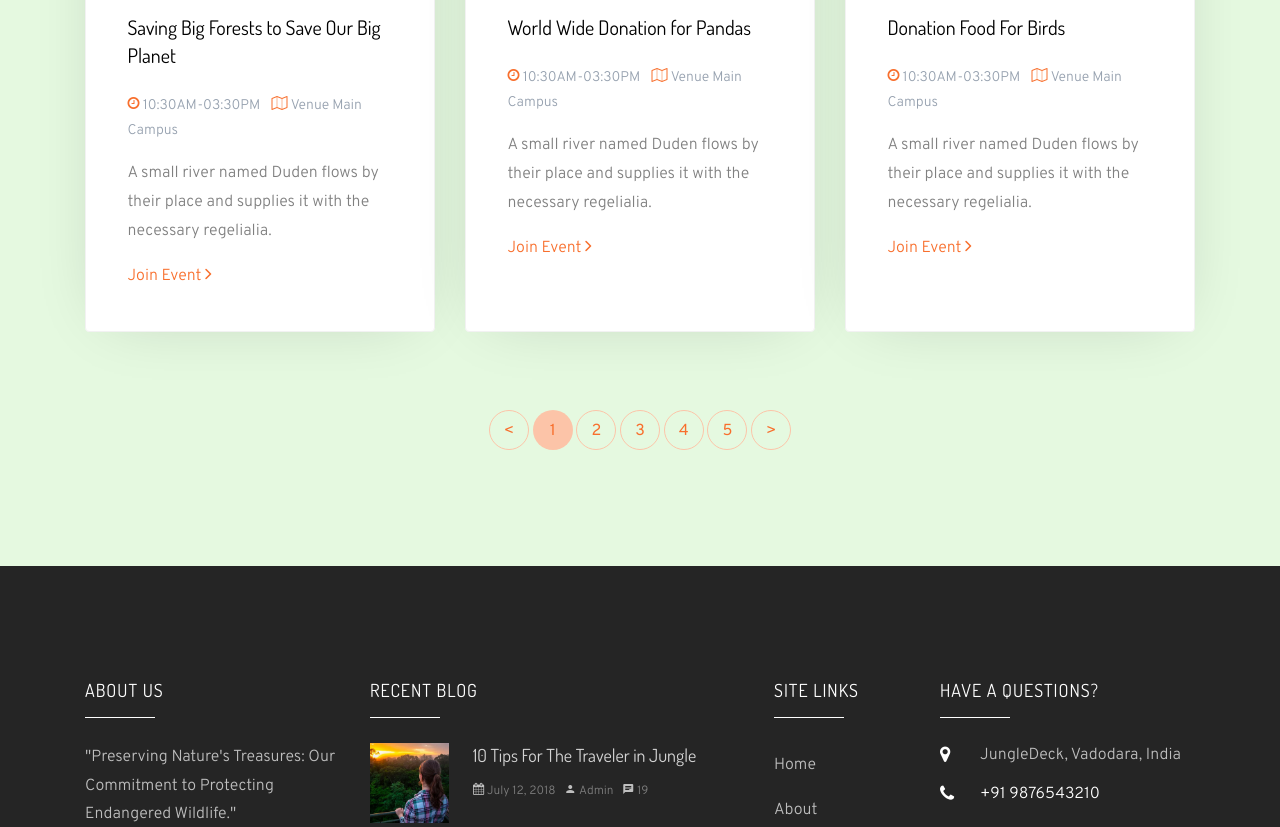
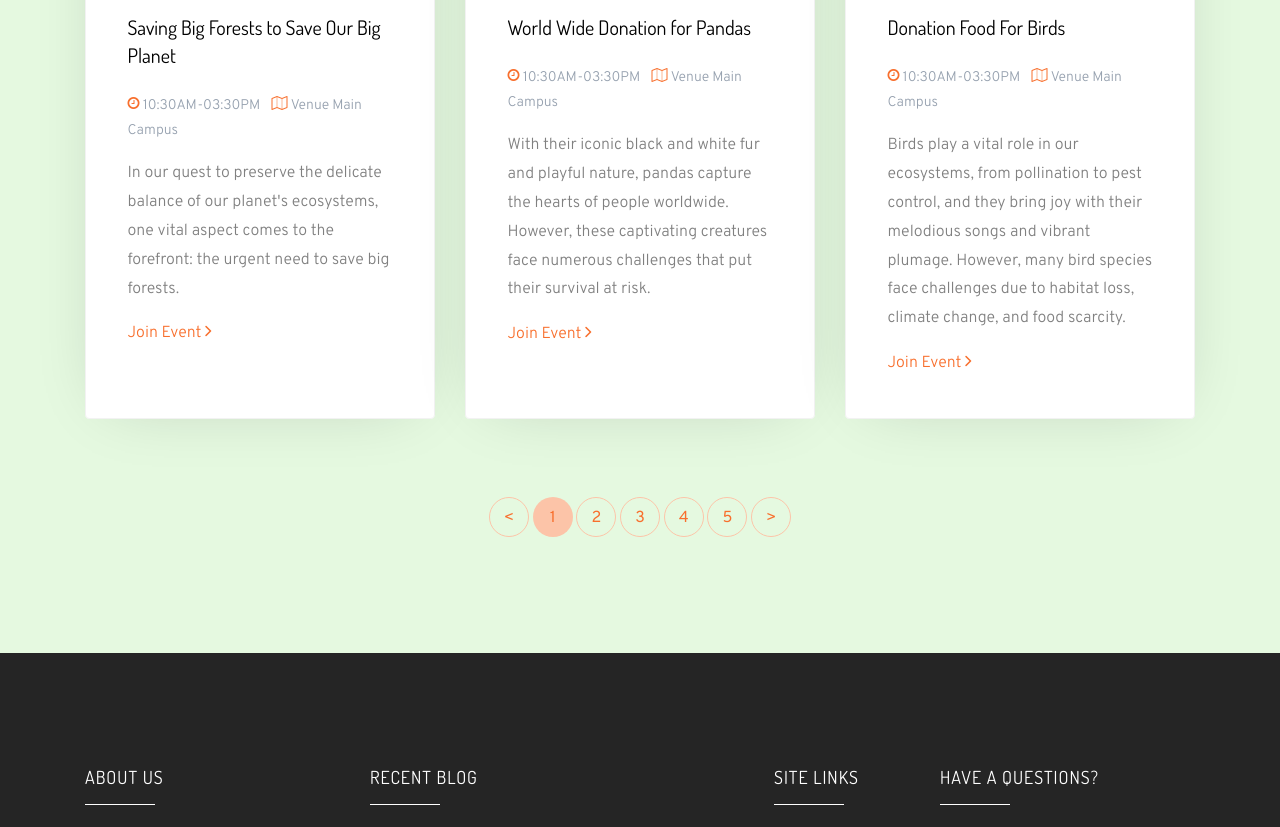
Before and after one commit to vasuparmar03/JungleDeck, a plain HTML site: page event.html in a window 1280 px wide. Shown: the part 1103-1930 px from the top of the page. Drawn offline with Linux system fonts and the light colour scheme; some packages are replaced by stand-ins of ours; no server answers; files whose address does not match are found by name.

Commit message:
update event.html

```diff
--- a/event.html
+++ b/event.html
@@ -150,8 +150,7 @@
                   <span><i class="icon-map-o"></i> Venue Main Campus</span>
                 </p>
                 <p>
-                  A small river named Duden flows by their place and supplies it
-                  with the necessary regelialia.
+                  In our quest to preserve the delicate balance of our planet's ecosystems, one vital aspect comes to the forefront: the urgent need to save big forests.
                 </p>
                 <p>
                   <a href="event.html"
@@ -189,8 +188,7 @@
                   <span><i class="icon-map-o"></i> Venue Main Campus</span>
                 </p>
                 <p>
-                  A small river named Duden flows by their place and supplies it
-                  with the necessary regelialia.
+                  With their iconic black and white fur and playful nature, pandas capture the hearts of people worldwide. However, these captivating creatures face numerous challenges that put their survival at risk.
                 </p>
                 <p>
                   <a href="event.html"
@@ -228,8 +226,7 @@
                   <span><i class="icon-map-o"></i> Venue Main Campus</span>
                 </p>
                 <p>
-                  A small river named Duden flows by their place and supplies it
-                  with the necessary regelialia.
+                  Birds play a vital role in our ecosystems, from pollination to pest control, and they bring joy with their melodious songs and vibrant plumage. However, many bird species face challenges due to habitat loss, climate change, and food scarcity.
                 </p>
                 <p>
                   <a href="event.html"
```
